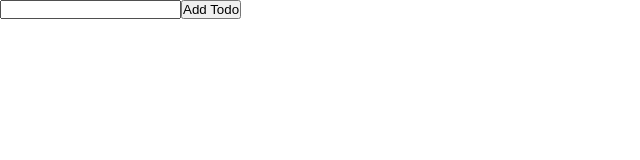
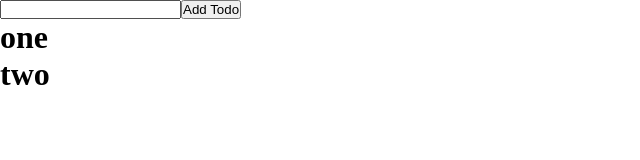
Before and after one commit to roseandlily33/curly-wurly, a React (Create React App) app in the folder main/: page / in a window 1280 px wide. Shown: the top 160 px of the page, without its empty margins (0-640 px from the left). Built offline with nearby package versions, Linux system fonts and the light colour scheme.

Commit message:
Displaying the todos

```diff
--- a/main/src/Components/DisplayTodo.js
+++ b/main/src/Components/DisplayTodo.js
@@ -0,0 +1,14 @@
+
+const DisplayTodos = ({todos}) => {
+    return (
+       <div>
+         {todos.map((t) => (
+            <div>
+                <h1>{t}</h1>
+            </div>
+        ))}
+       </div>
+    );
+}
+
+export default DisplayTodos;
--- a/main/src/Main.js
+++ b/main/src/Main.js
@@ -1,4 +1,5 @@
 import {useState} from 'react';
+import DisplayTodos from './Components/DisplayTodo';
 const Main = () => {
     const[todos, setTodos] = useState(['one', 'two']);
     const[newTodo, setNewTodo] = useState('');
@@ -14,6 +15,7 @@ const Main = () => {
             <input type="text" value={newTodo} onChange={(e) => setNewTodo(e.target.value)}></input>
             <button type="submit" onClick={handleSubmit}>Add Todo</button>
         </div>
+        <DisplayTodos todos={todos} />
         </main>
 
      );
```
